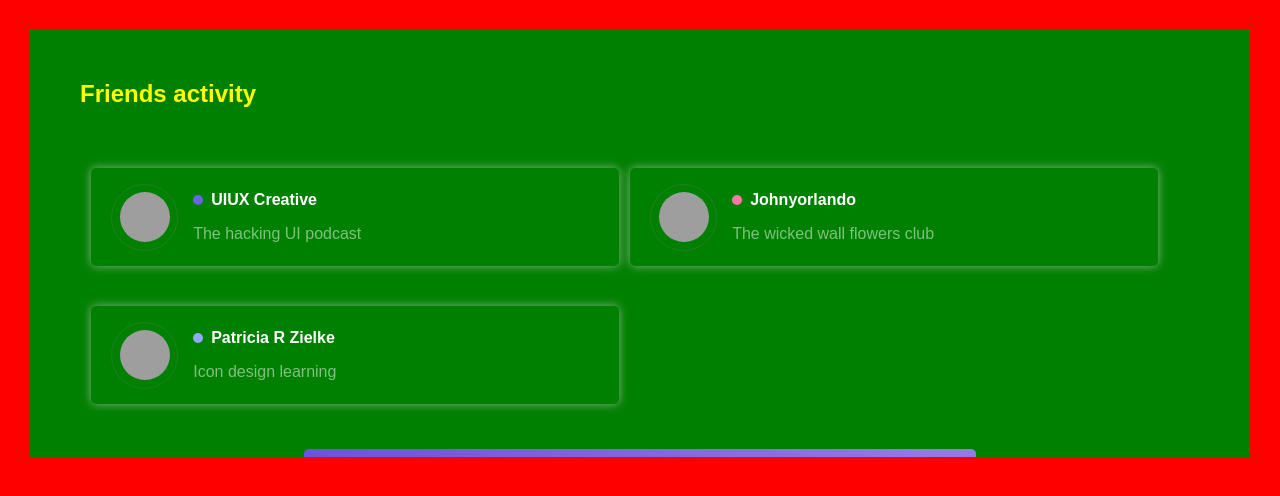
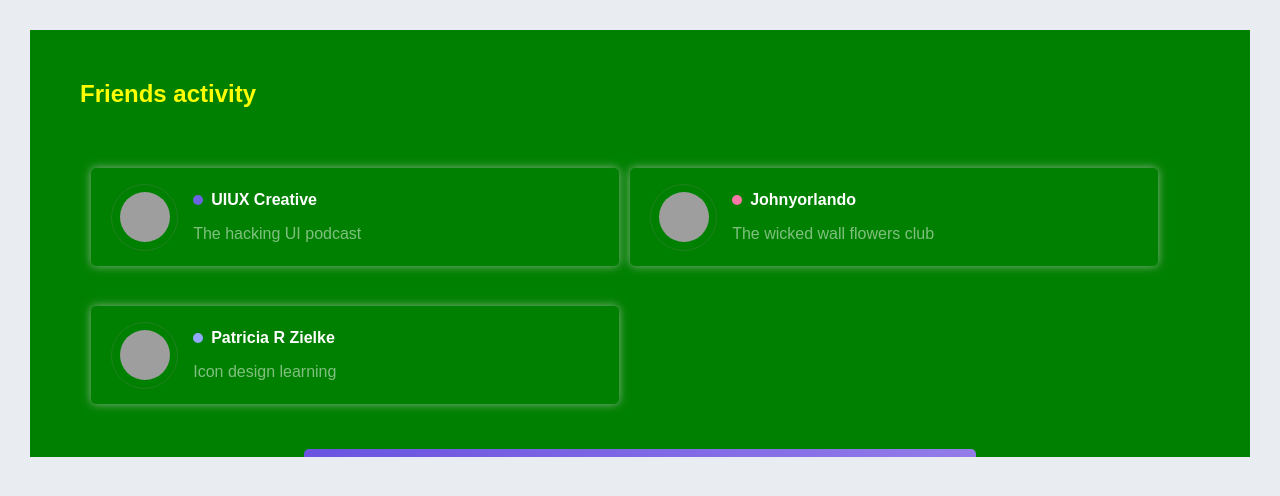
Before and after one commit to Happy-Franck/gitwork, a plain HTML site: page index.html in a window 1280 px wide. Drawn offline with Linux system fonts and the light colour scheme; grey boxes are pictures that could not be loaded.

Commit message:
bg white return

```diff
--- a/css/style.css
+++ b/css/style.css
@@ -1,6 +1,5 @@
 body{
-	/*background-color: #e9ecf1;*/
-	background: red;
+	background-color: #e9ecf1;
 	margin: 0;
 	padding: 0;
 	font-family: sans-serif;
```
